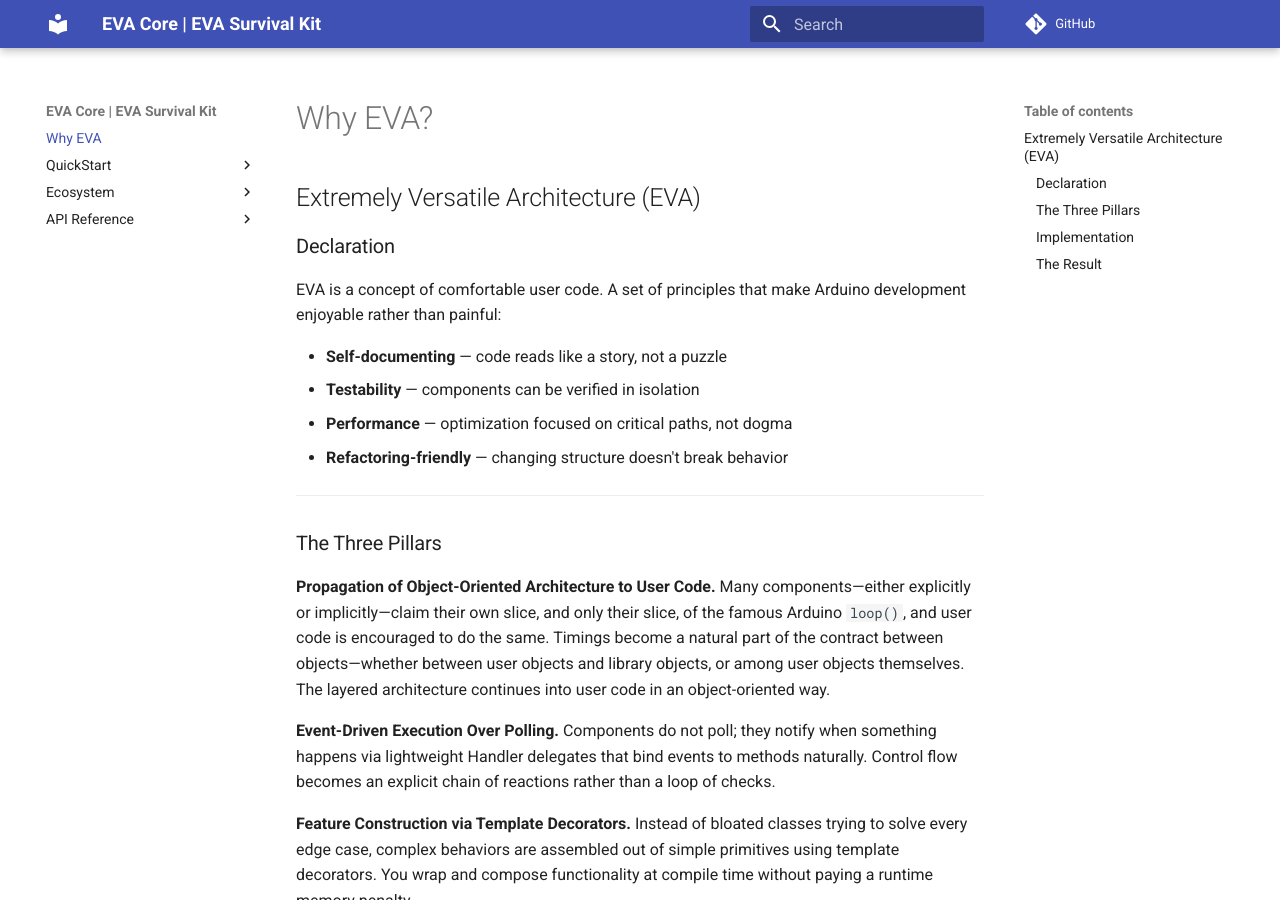
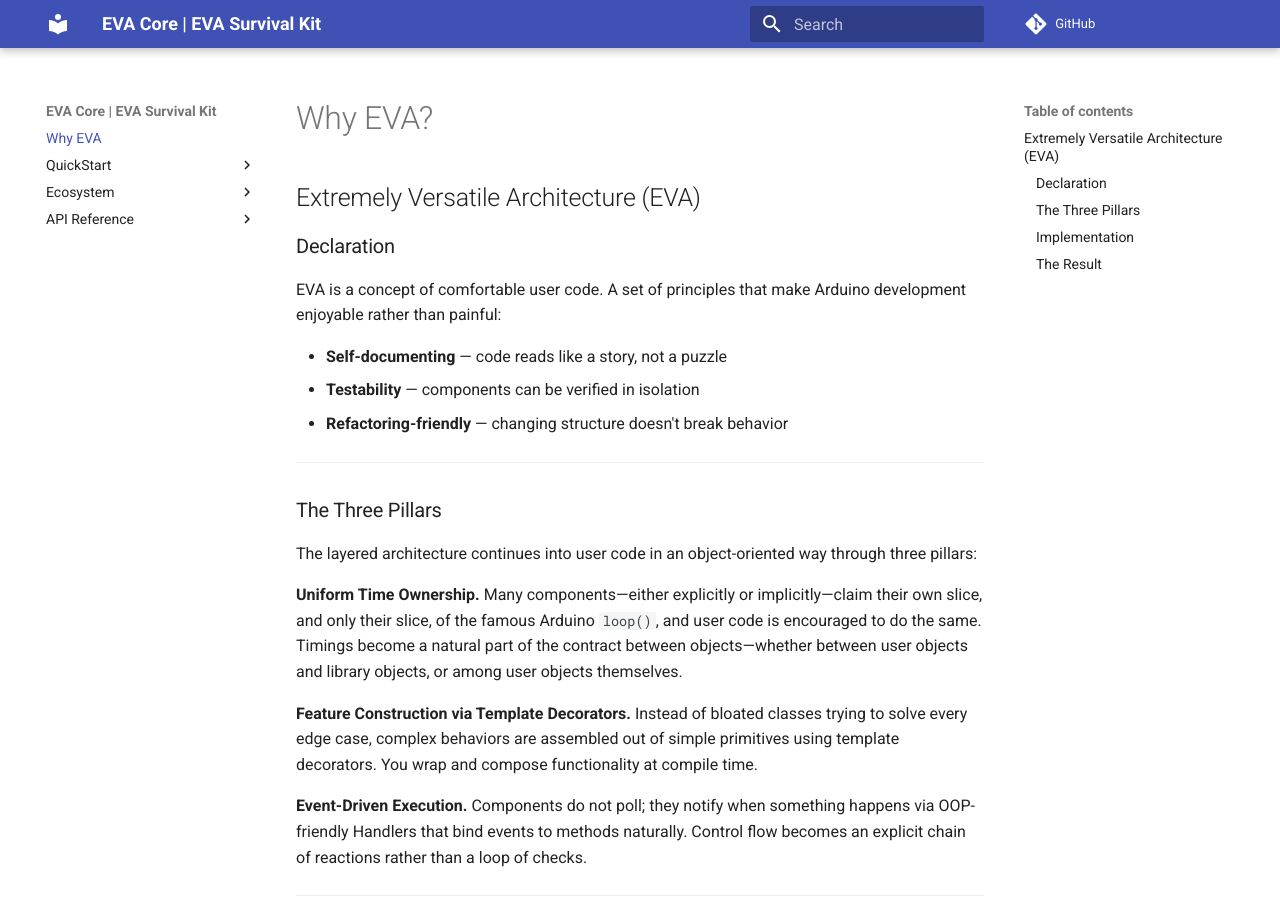
Before and after one commit to agusevtec/eva-core-sk, an MkDocs documentation site: the page built from docs-md/index.md, in a window 1280 px wide and 900 px high. Built offline with MkDocs 1.6.1 and Material for MkDocs 9.7.7, drawn with Linux system fonts in a browser that asks for light colours; comment, search, counter and statistics services are not loaded; some of the changed text lies outside the part shown.

Commit message:
rebuild a doc

```diff
--- a/docs-md/index.md
+++ b/docs-md/index.md
@@ -8,21 +8,22 @@ EVA is a concept of comfortable user code. A set of principles that make Arduino
 
 - **Self-documenting** — code reads like a story, not a puzzle
 - **Testability** — components can be verified in isolation
-- **Performance** — optimization focused on critical paths, not dogma
 - **Refactoring-friendly** — changing structure doesn't break behavior
 
 ---
 
 ### The Three Pillars
 
-**Propagation of Object-Oriented Architecture to User Code.**
-Many components—either explicitly or implicitly—claim their own slice, and only their slice, of the famous Arduino `loop()`, and user code is encouraged to do the same. Timings become a natural part of the contract between objects—whether between user objects and library objects, or among user objects themselves. The layered architecture continues into user code in an object-oriented way.
+The layered architecture continues into user code in an object-oriented way through three pillars:
 
-**Event-Driven Execution Over Polling.**
-Components do not poll; they notify when something happens via lightweight Handler delegates that bind events to methods naturally. Control flow becomes an explicit chain of reactions rather than a loop of checks.
+**Uniform Time Ownership.**
+Many components—either explicitly or implicitly—claim their own slice, and only their slice, of the famous Arduino `loop()`, and user code is encouraged to do the same. Timings become a natural part of the contract between objects—whether between user objects and library objects, or among user objects themselves.
 
 **Feature Construction via Template Decorators.**
-Instead of bloated classes trying to solve every edge case, complex behaviors are assembled out of simple primitives using template decorators. You wrap and compose functionality at compile time without paying a runtime memory penalty.
+Instead of bloated classes trying to solve every edge case, complex behaviors are assembled out of simple primitives using template decorators. You wrap and compose functionality at compile time.
+
+**Event-Driven Execution.**
+Components do not poll; they notify when something happens via OOP-friendly Handlers that bind events to methods naturally. Control flow becomes an explicit chain of reactions rather than a loop of checks.
 
 ---
 
```
Also changed, not shown: docs/index.html (+6 -6 lines), docs/search/search_index.json.
